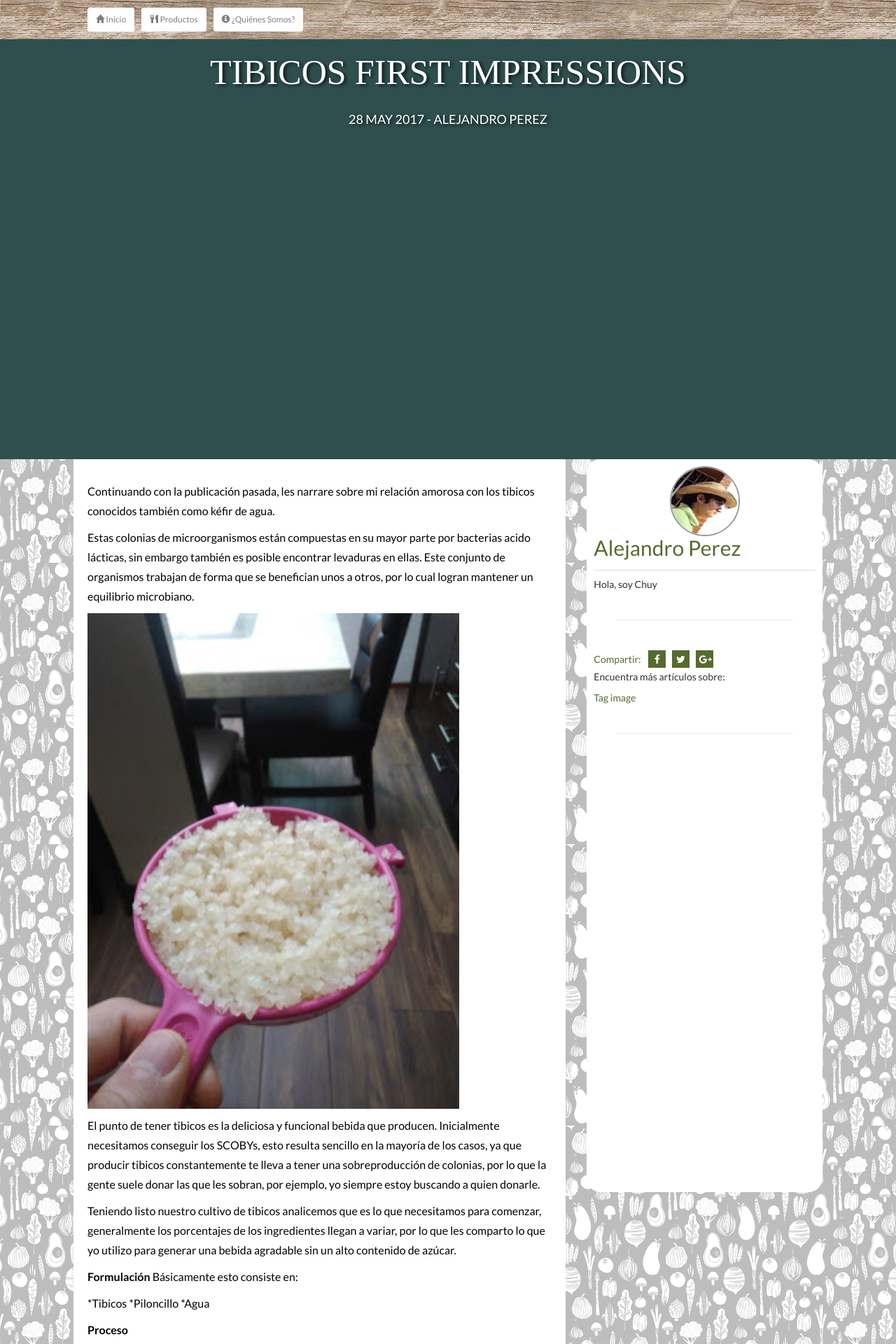
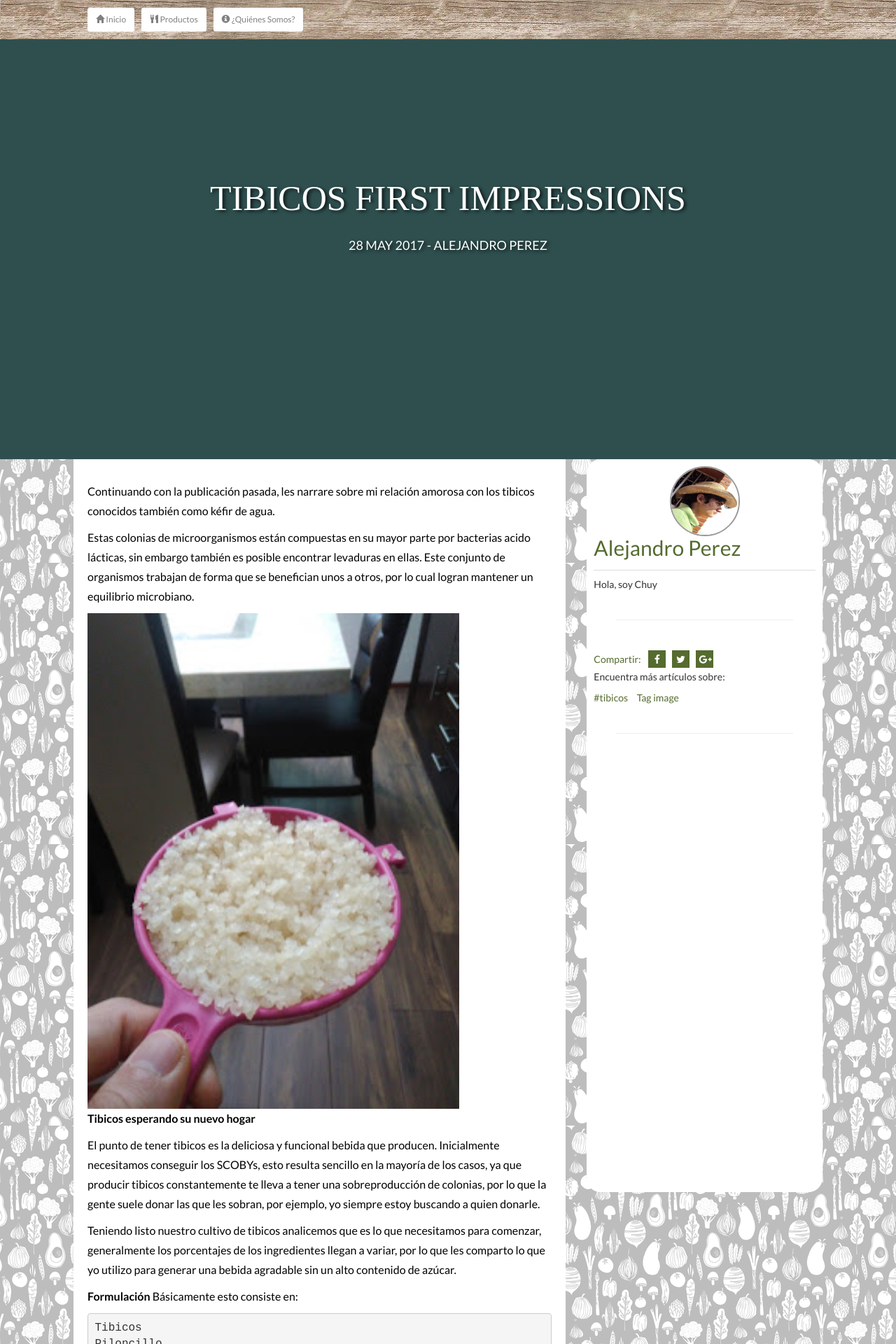
Before and after one commit to ScienceforNourishment/ScienceforNourishment.github.io, a Jekyll site: the page built from _posts/2017-05-28-tibicos-first-impressions.md, in a window 1280 px wide. Shown: the top 1920 px of the page at 70% size. Built offline with Jekyll 4.4.1, drawn with Linux system fonts in a browser that asks for light colours; nearby versions of some CDN libraries; some web fonts are replaced; comment, search, counter and statistics services are not loaded.

Commit message:
Fixing logo text position

```diff
--- a/_posts/2017-05-28-tibicos-first-impressions.md
+++ b/_posts/2017-05-28-tibicos-first-impressions.md
@@ -2,6 +2,7 @@
 layout: post
 title:  "Tibicos first impressions"
 author: alejandro
+tags: tibicos
 image: /assets/tibicos28_05_17.jpg, /assets/tibicos2_28_05_17.jpg
 ---
 Continuando con la publicación pasada, les narrare sobre mi relación amorosa con los tibicos conocidos también como kéfir de agua.
@@ -10,6 +11,7 @@ Estas colonias de microorganismos están compuestas en su mayor parte por bacter
 
 
 ![Tibicos esperando su nuevo hogar](/assets/tibicos28_05_17.jpg)
+**Tibicos esperando su nuevo hogar**
 
 El punto de tener tibicos es la deliciosa y funcional bebida que producen. Inicialmente necesitamos conseguir los SCOBYs, esto resulta sencillo en la mayoría de los casos, ya que producir tibicos constantemente te lleva a tener una sobreproducción de colonias, por lo que la gente suele donar las que les sobran, por ejemplo, yo siempre estoy buscando a quien donarle.
 
@@ -18,9 +20,9 @@ Teniendo listo nuestro cultivo de tibicos analicemos que es lo que necesitamos p
 **Formulación**
 Básicamente esto consiste en:
 
-*Tibicos
-*Piloncillo
-*Agua
+    Tibicos
+    Piloncillo
+    Agua
 
 **Proceso**
 
```
Also changed, not shown: _posts/2017-05-27-disculpe-hay-una-simbiosis-en-mi-vaso.md (+1 -0 lines), assets/css/all.css.
